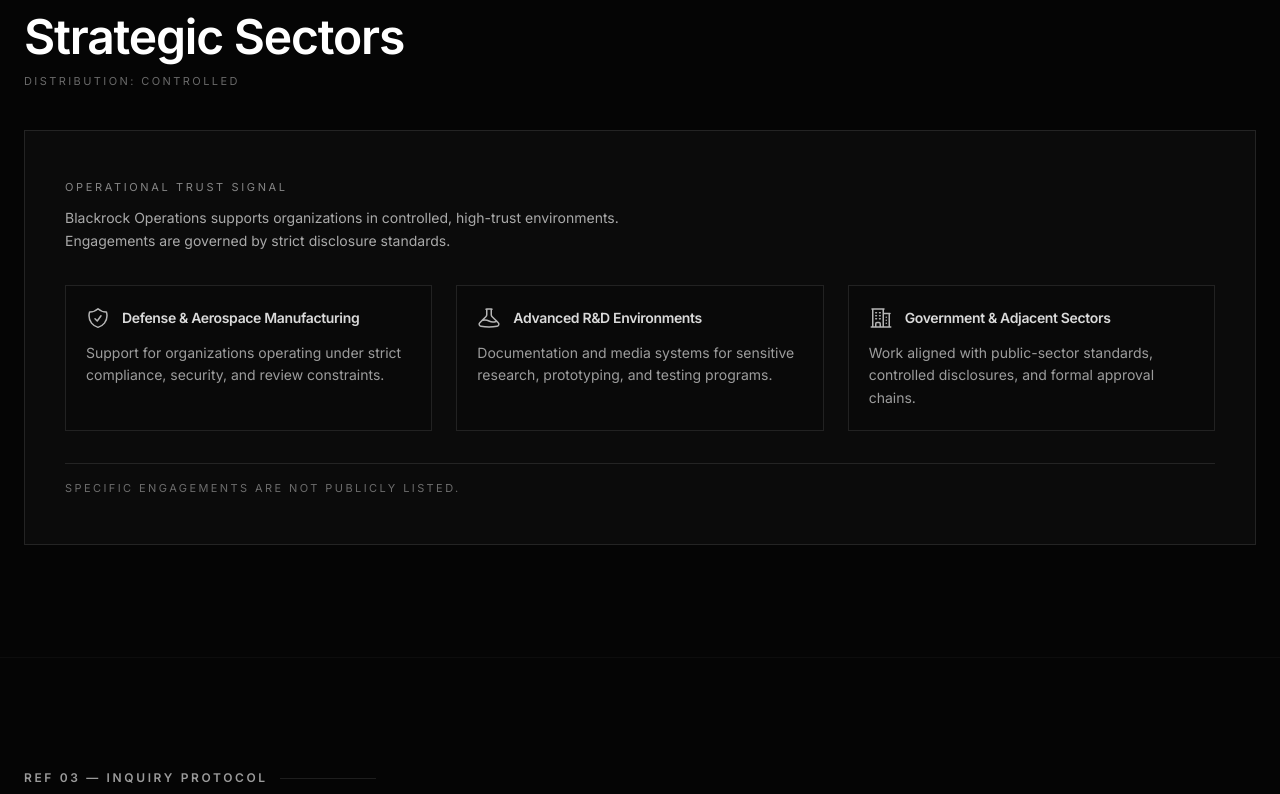
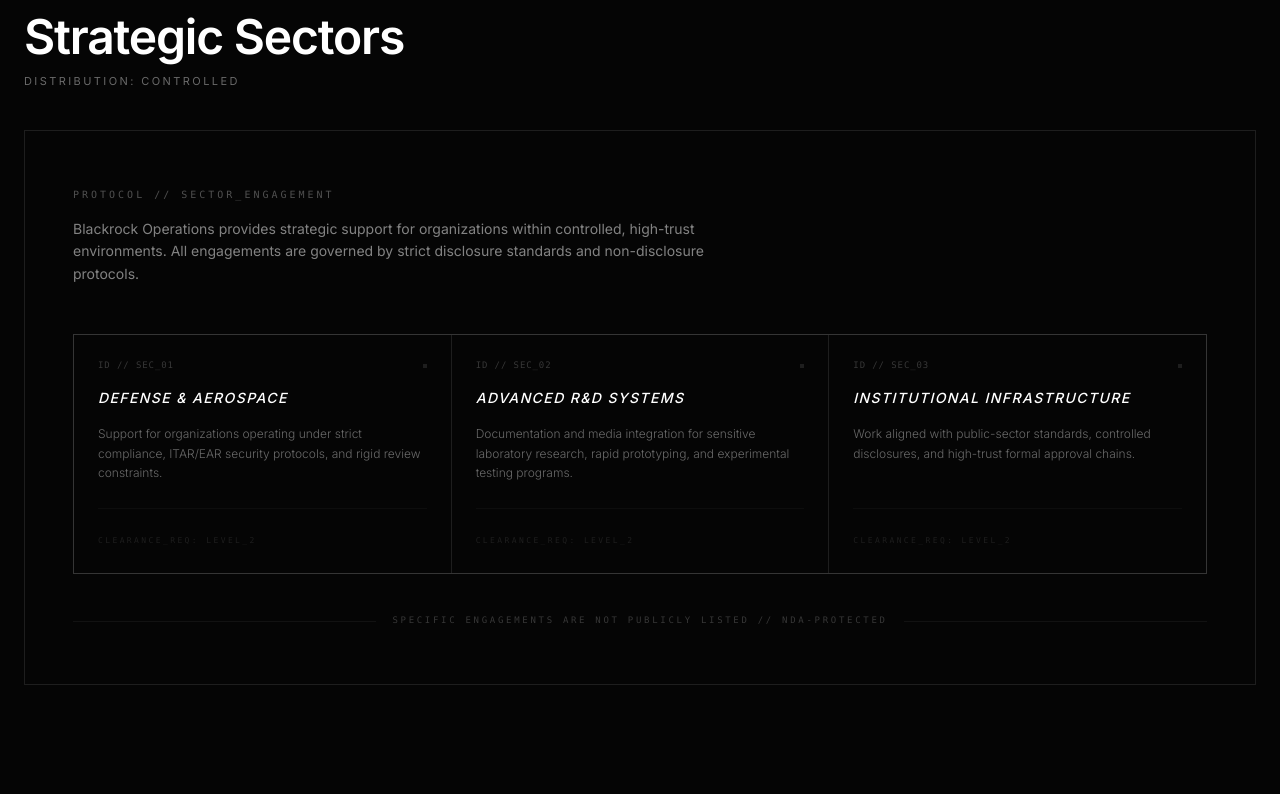
Before and after one commit to EntropyCapital/blackrockoperations.github.io, a Next.js app: page / in a window 1280 px wide. Shown: the part 1666-2460 px from the top of the page. Built offline with nearby package versions, Linux system fonts and the light colour scheme.

Commit message:
Update ClientLogos.jsx

```diff
--- a/app/components/ClientLogos.jsx
+++ b/app/components/ClientLogos.jsx
@@ -1,73 +1,88 @@
-import {
-  ShieldCheckIcon,
-  BeakerIcon,
-  BuildingOffice2Icon,
-} from "@heroicons/react/24/outline";
-
 /**
- * Clients / Trust Signals
- * No logos. No disclosure. Context only.
+ * Strategic Sectors (formerly ClientLogos)
+ * Clinical categorization of operational environments.
  */
 export default function ClientLogos() {
   const sectors = [
     {
-      icon: <ShieldCheckIcon className="h-6 w-6 text-white/70" />,
-      title: "Defense & Aerospace Manufacturing",
+      id: "SEC_01",
+      title: "Defense & Aerospace",
       description:
-        "Support for organizations operating under strict compliance, security, and review constraints.",
+        "Support for organizations operating under strict compliance, ITAR/EAR security protocols, and rigid review constraints.",
     },
     {
-      icon: <BeakerIcon className="h-6 w-6 text-white/70" />,
-      title: "Advanced R&D Environments",
+      id: "SEC_02",
+      title: "Advanced R&D Systems",
       description:
-        "Documentation and media systems for sensitive research, prototyping, and testing programs.",
+        "Documentation and media integration for sensitive laboratory research, rapid prototyping, and experimental testing programs.",
     },
     {
-      icon: <BuildingOffice2Icon className="h-6 w-6 text-white/70" />,
-      title: "Government & Adjacent Sectors",
+      id: "SEC_03",
+      title: "Institutional Infrastructure",
       description:
-        "Work aligned with public-sector standards, controlled disclosures, and formal approval chains.",
+        "Work aligned with public-sector standards, controlled disclosures, and high-trust formal approval chains.",
     },
   ];
 
   return (
-    <div className="mt-10 border border-white/10 bg-[#0b0b0b] px-6 py-10 md:px-10 md:py-12">
-      {/* Header */}
-      <div className="max-w-3xl">
-        <p className="text-[11px] uppercase tracking-[0.24em] text-white/50">
-          Operational Trust Signal
+    <div className="border border-white/10 bg-[#050505] w-full">
+      <div className="px-6 py-10 md:px-12 md:py-14">
+
+        {/* Institutional Trust Signal */}
+        <div className="max-w-3xl mb-12">
+          <p className="font-mono text-[10px] uppercase tracking-[0.3em] text-white/30">
+            Protocol // Sector_Engagement
           </p>
 
-        <p className="mt-3 text-sm leading-relaxed text-white/65">
-          Blackrock Operations supports organizations in controlled,
-          high-trust environments.<br></br> Engagements are governed by strict disclosure standards.
+          <p className="mt-4 text-sm leading-relaxed text-white/50 max-w-2xl">
+            Blackrock Operations provides strategic support for organizations within
+            controlled, high-trust environments. All engagements are governed by
+            strict disclosure standards and non-disclosure protocols.
           </p>
         </div>
 
-      {/* Sectors */}
-      <div className="mt-8 grid gap-6 md:grid-cols-3">
+        {/* Sectors Grid: Matching the Domain 1px Grid */}
+        <div className="grid gap-px bg-white/10 border border-white/10 md:grid-cols-3">
           {sectors.map((sector) => (
             <div
-            key={sector.title}
-            className="border border-white/10 bg-black/20 p-5"
+              key={sector.id}
+              className="group bg-[#050505] p-6 transition-colors duration-500 hover:bg-white/[0.02]"
             >
-            <div className="flex items-center gap-3">
-              {sector.icon}
-              <h4 className="text-sm font-semibold tracking-tight text-white/85">
+              <div className="flex flex-col gap-4">
+                <div className="flex justify-between items-center">
+                   <span className="font-mono text-[9px] text-white/20 tracking-widest">
+                     ID // {sector.id}
+                   </span>
+                   {/* Status Indicator */}
+                   <div className="h-1 w-1 bg-white/10 group-hover:bg-emerald-500/40 transition-colors" />
+                </div>
+
+                <h4 className="text-sm font-medium tracking-widest text-white uppercase italic">
                   {sector.title}
                 </h4>
+
+                <p className="text-xs leading-relaxed text-white/40 font-light min-h-[60px]">
+                  {sector.description}
+                </p>
               </div>
 
-            <p className="mt-3 text-sm leading-relaxed text-white/60">
-              {sector.description}
-            </p>
+              <div className="mt-6 pt-4 border-t border-white/[0.03]">
+                 <span className="font-mono text-[8px] text-white/10 uppercase tracking-[0.3em]">
+                   Clearance_Req: LEVEL_2
+                 </span>
+              </div>
             </div>
           ))}
         </div>
 
-      {/* Footer note */}
-      <div className="mt-8 border-t border-white/10 pt-4 text-[11px] uppercase tracking-[0.22em] text-white/40">
-        Specific engagements are not publicly listed.
+        {/* Footer Note: Re-emphasizing the "Black Box" nature */}
+        <div className="mt-10 flex items-center gap-4">
+          <div className="h-px flex-1 bg-white/5" />
+          <p className="font-mono text-[9px] uppercase tracking-[0.3em] text-white/20 whitespace-nowrap">
+            Specific engagements are not publicly listed // NDA-PROTECTED
+          </p>
+          <div className="h-px flex-1 bg-white/5" />
+        </div>
       </div>
     </div>
   );
```
Lines whose indentation alone changed are shown as unchanged.
